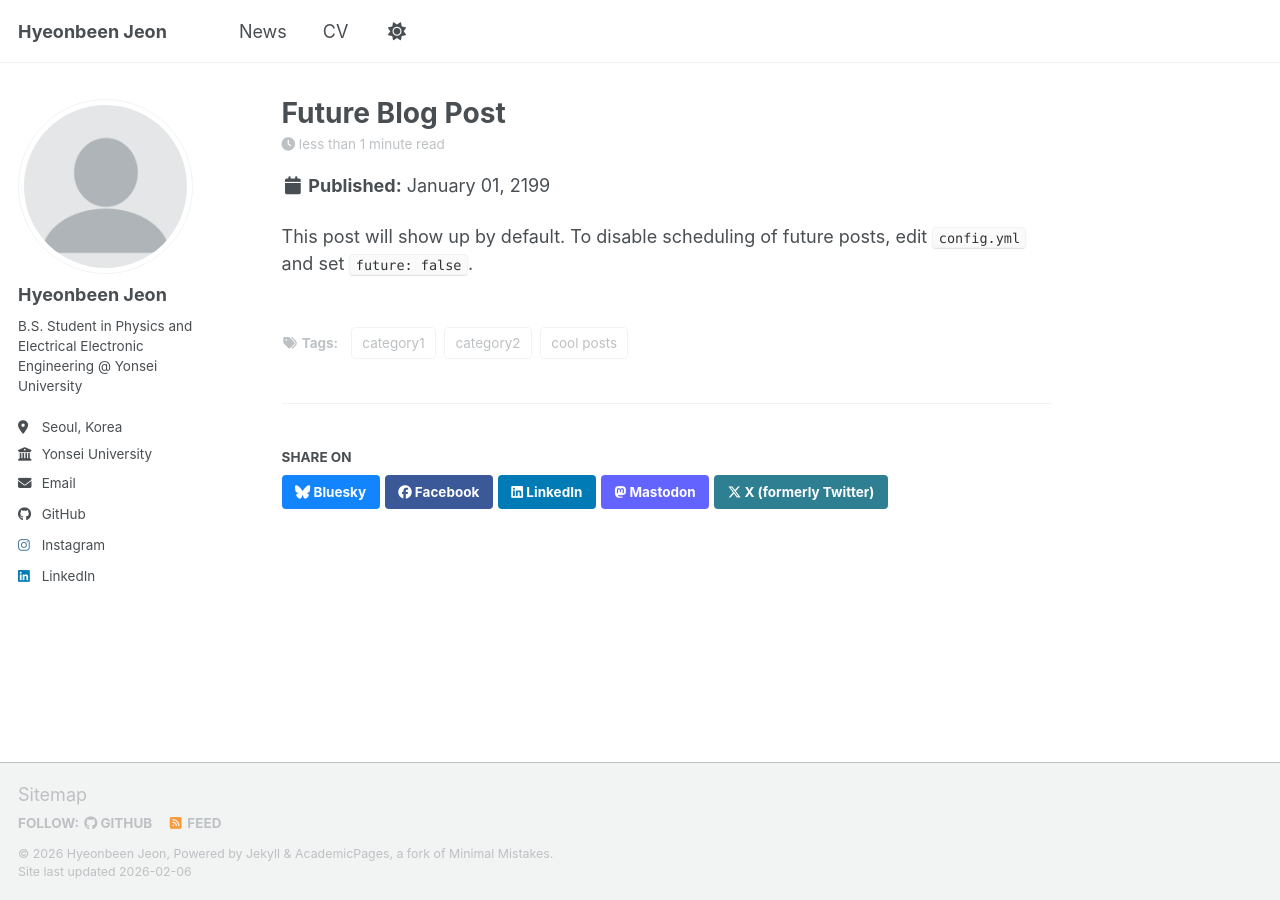
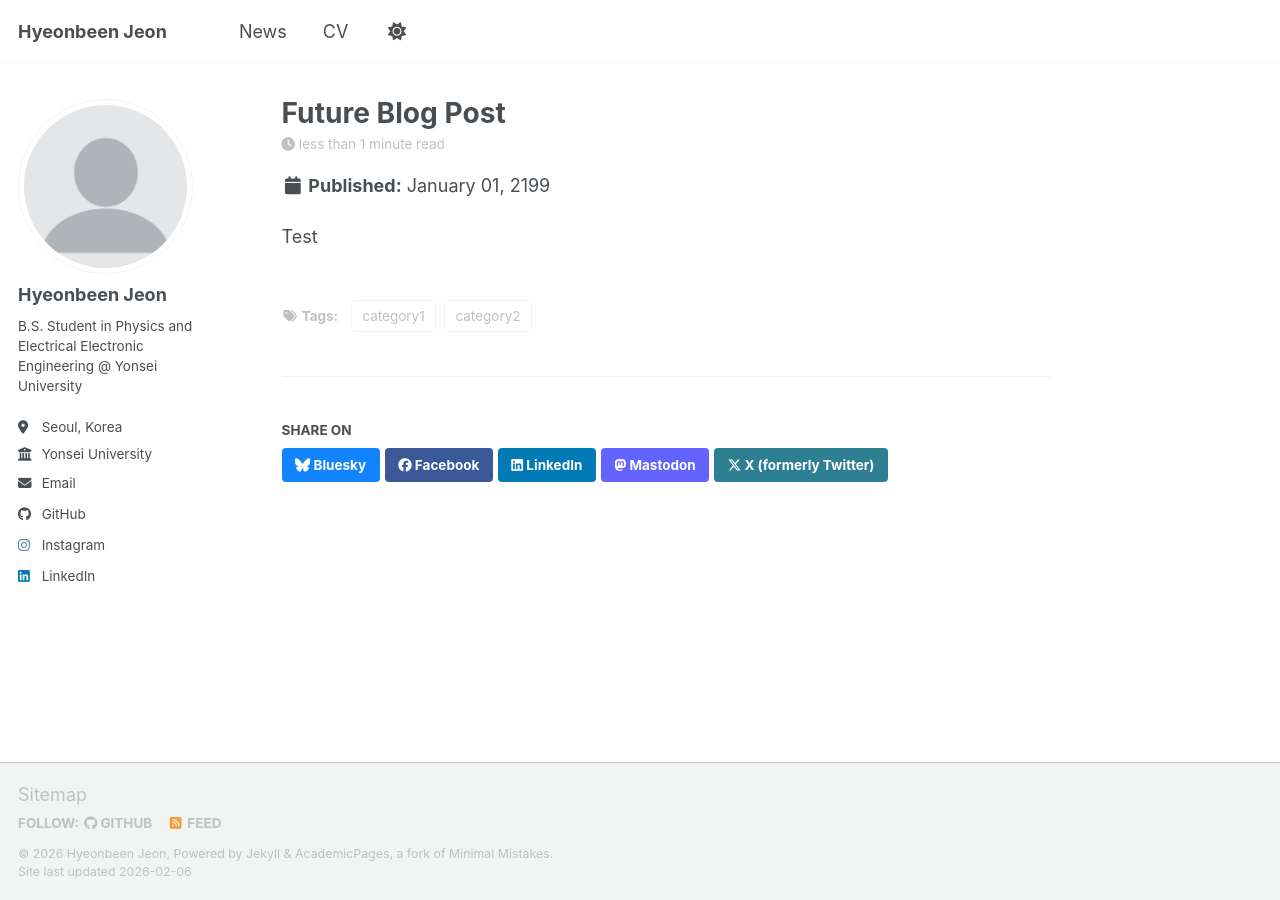
Before and after one commit to jnhnbn01/jnhnbn01.github.io, a Jekyll site: the page built from _posts/2199-01-01-future-post.md, in a window 1280 px wide. Built offline with Jekyll 4.4.1, drawn with Linux system fonts in a browser that asks for light colours; a script bundle is joined from its source files by our own code; library files that are not in the unit come from our copies.

Commit message:
Update 2199-01-01-future-post.md

```diff
--- a/_posts/2199-01-01-future-post.md
+++ b/_posts/2199-01-01-future-post.md
@@ -3,9 +3,8 @@
 date: 2199-01-01
 permalink: /posts/2012/08/blog-post-4/
 tags:
-  - cool posts
   - category1
   - category2
 ---
 
-This post will show up by default. To disable scheduling of future posts, edit `config.yml` and set `future: false`.
+Test
```
